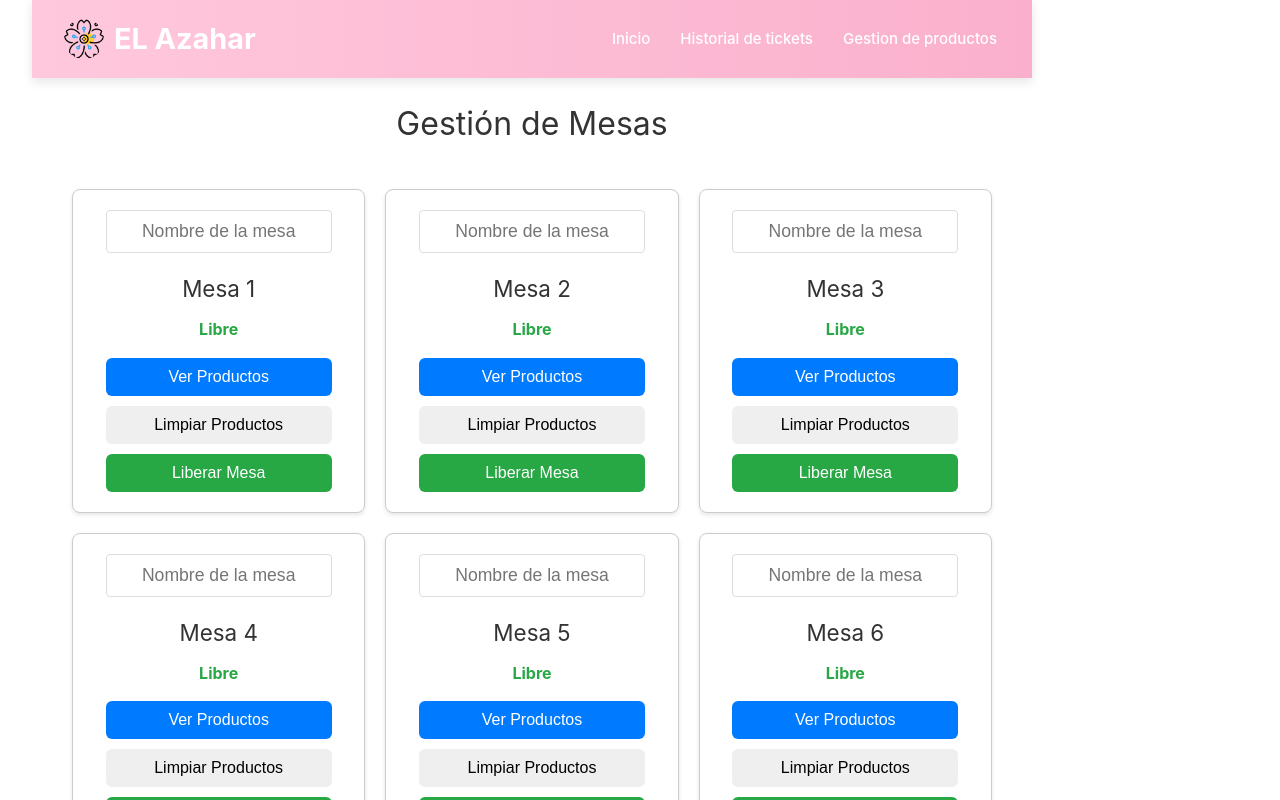
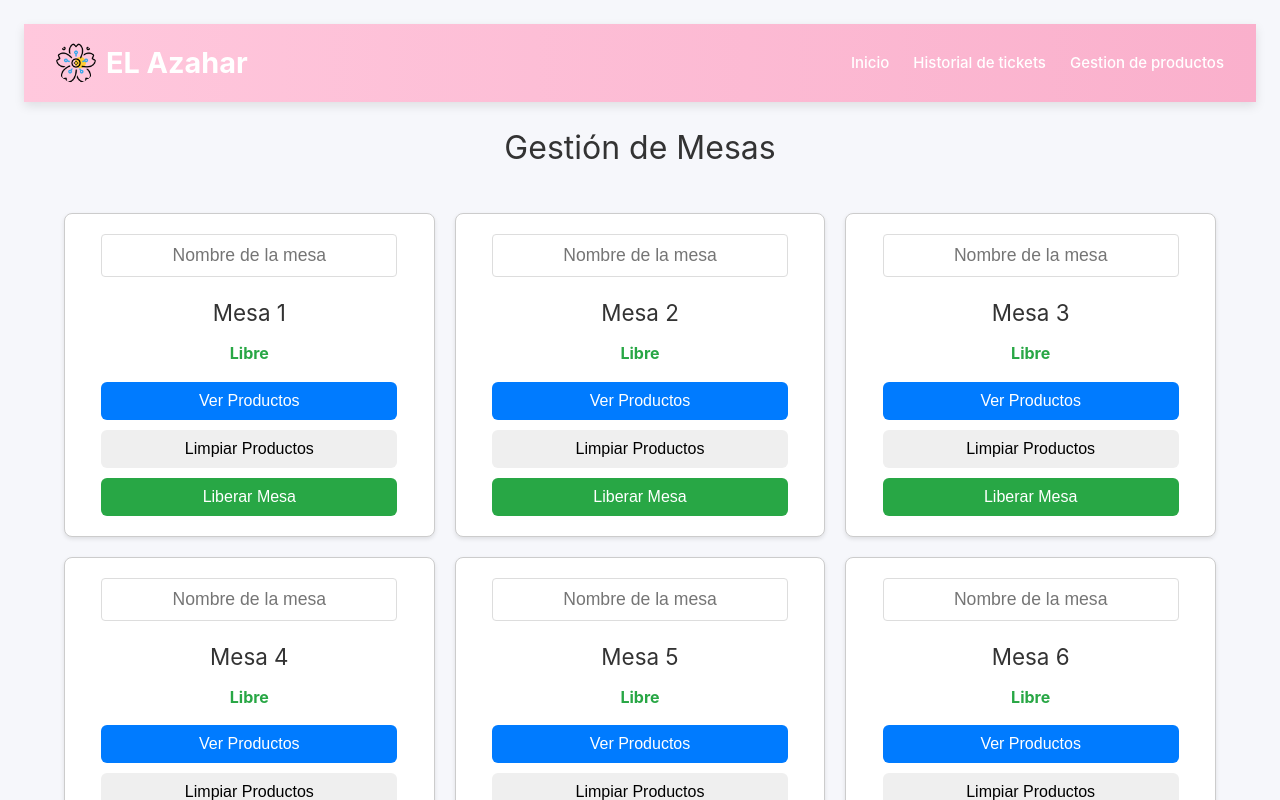
Before and after one commit to ppsegur/tpv, a Vue app: page / in a window 1280 px wide. Shown: the top 800 px of the page. Built offline with nearby package versions, Linux system fonts and the light colour scheme.

Commit message:
Updated main.css with refreshed global layout and modern UI variables, removing default Vite starter grid styles.

```diff
--- a/src/assets/main.css
+++ b/src/assets/main.css
@@ -1,35 +1,60 @@
 @import './base.css';
 
+:root {
+  --ui-bg: #f6f7fb;
+  --ui-surface: #ffffff;
+  --ui-surface-2: #f1f3f8;
+  --ui-text: #1f2937;
+  --ui-muted: #6b7280;
+
+  --ui-border: rgba(17, 24, 39, 0.10);
+  --ui-shadow: 0 10px 25px rgba(17, 24, 39, 0.08);
+
+  --ui-primary: #7c3aed;
+  --ui-primary-600: #6d28d9;
+  --ui-primary-700: #5b21b6;
+
+  --ui-radius: 14px;
+  --ui-radius-sm: 10px;
+
+  --ui-focus: 0 0 0 4px rgba(124, 58, 237, 0.18);
+}
+
+html, body {
+  height: 100%;
+}
+
+body {
+  background: var(--ui-bg);
+  color: var(--ui-text);
+}
+
 #app {
+  width: 100%;
   max-width: 1280px;
   margin: 0 auto;
-  padding: 2rem;
-  font-weight: normal;
+  padding: 24px;
 }
 
-a,
-.green {
+/* Links */
+a {
+  color: var(--ui-primary);
   text-decoration: none;
-  color: hsla(160, 100%, 37%, 1);
-  transition: 0.4s;
-  padding: 3px;
+}
+a:hover {
+  color: var(--ui-primary-600);
 }
 
-@media (hover: hover) {
-  a:hover {
-    background-color: hsla(160, 100%, 37%, 0.2);
-  }
+a:focus-visible, button:focus-visible, input:focus-visible, select:focus-visible, textarea:focus-visible {
+  outline: none;
+  box-shadow: var(--ui-focus);
+  border-radius: 10px;
 }
 
-@media (min-width: 1024px) {
-  body {
-    display: flex;
-    place-items: center;
-  }
-
-  #app {
-    display: grid;
-    grid-template-columns: 1fr 1fr;
-    padding: 0 2rem;
-  }
+/* Simple reusable surface helper */
+.ui-surface {
+  background: var(--ui-surface);
+  border: 1px solid var(--ui-border);
+  border-radius: var(--ui-radius);
+  box-shadow: var(--ui-shadow);
 }
```
